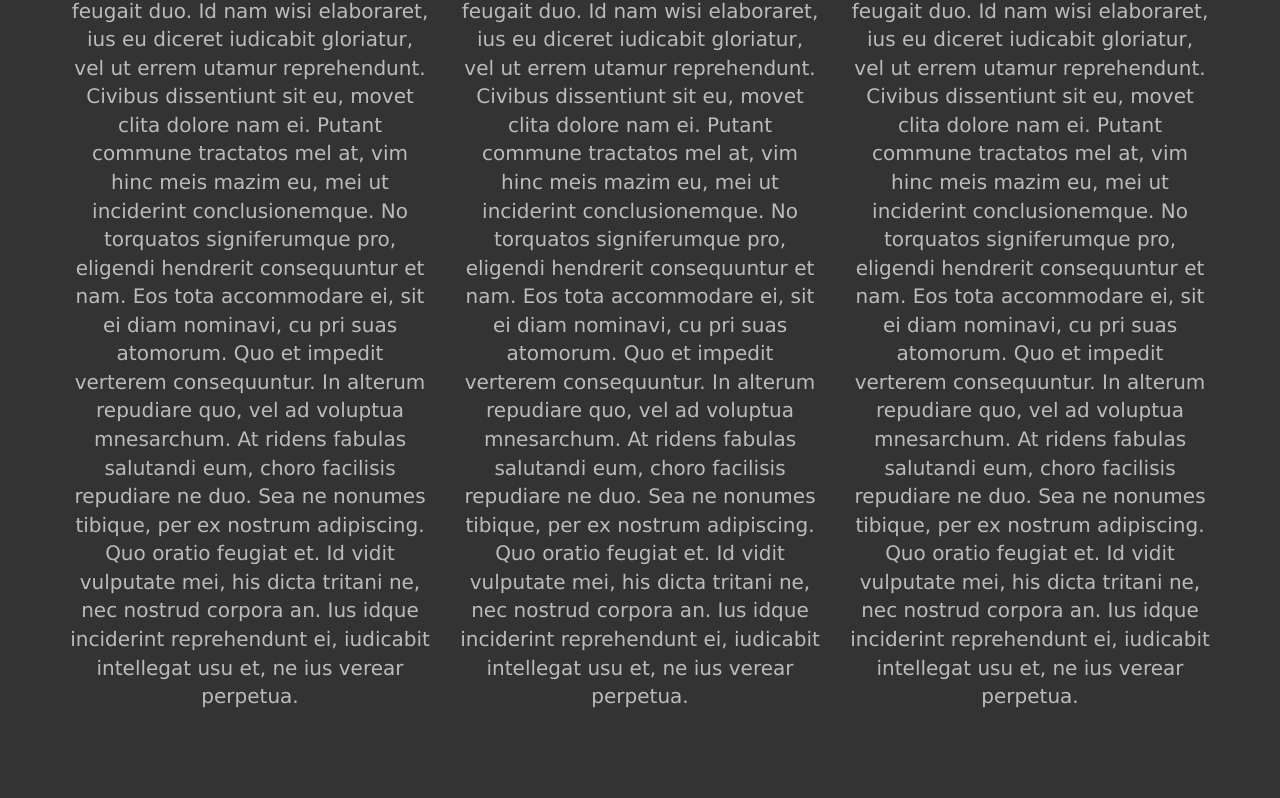
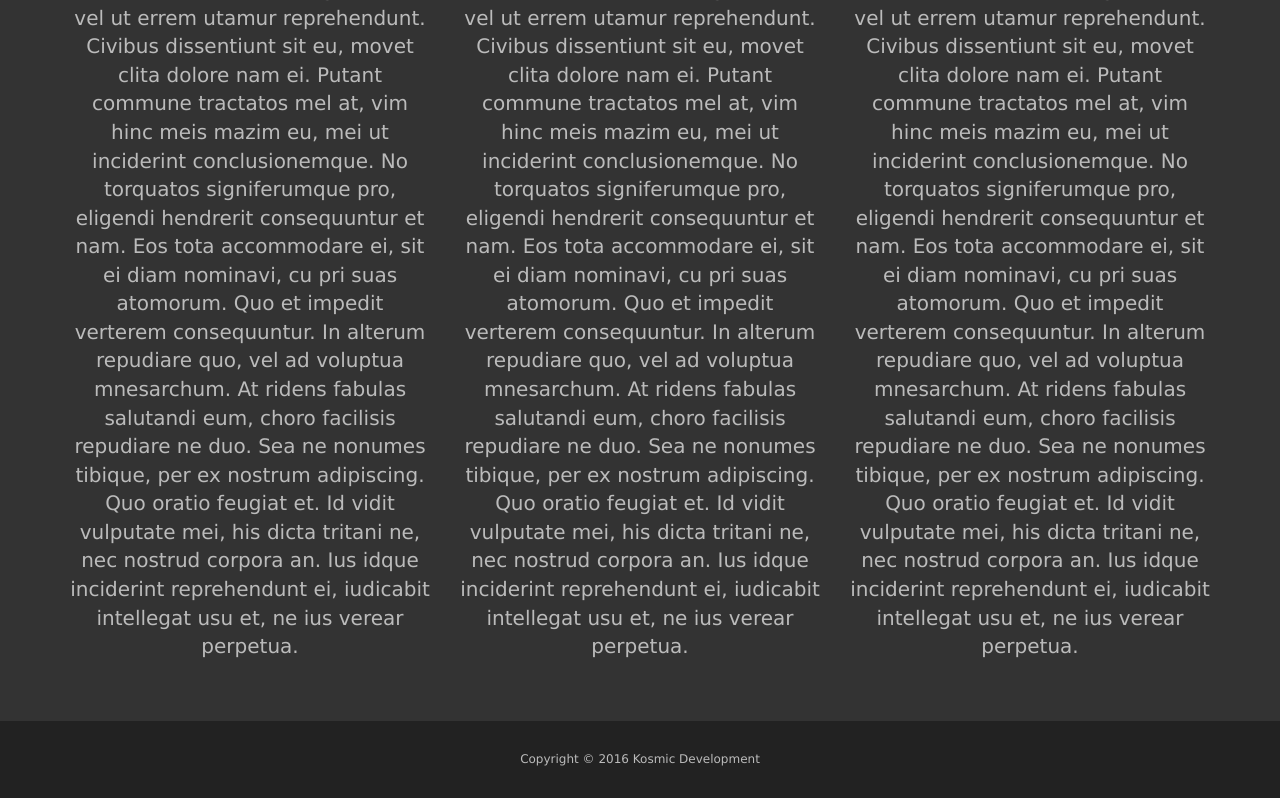
Before and after one commit to Kosmic-Development-Team/Kosmic-Development-Team.github.io, a plain HTML site: page index.html in a window 1280 px wide. Shown: the part 1409-2207 px from the top of the page. Before the commit the page ends 2130 px from the top, so only its background shows below. Drawn offline with nearby package versions, Linux system fonts and the light colour scheme.

Commit message:
Added copyright footer

```diff
--- a/css/style.css
+++ b/css/style.css
@@ -4,7 +4,19 @@ body {
 }
 
 section {
-	padding-top: 100px;
+	padding-top: 50px;
+	padding-bottom: 50px;
+}
+
+footer {
+	padding-bottom: 30px;
+	padding-top: 30px;
+}
+
+.copyright {
+	color: #bbb;
+	font-size: 12px;
+	text-align: center;
 }
 
 ::selection {
@@ -14,6 +26,7 @@ section {
 
 ::-webkit-scrollbar {
 	width: 14px;
+	background: #222;
 }
 
 ::-webkit-scrollbar-track {
@@ -21,12 +34,12 @@ section {
 }
 
 ::-webkit-scrollbar-thumb {
-  	background: #666;
+  	background: #333;
   	-webkit-box-shadow: inset 0 0 6px rgba(0, 0, 0, 0.2);
 }
 
 ::-webkit-scrollbar-thumb:hover {
-  	background: #666;
+  	background: #333;
   	-webkit-box-shadow: inset 0 0 6px rgba(0, 0, 0, 0.6);
 }
 
--- a/index.html
+++ b/index.html
@@ -83,5 +83,16 @@
 			</div>
 		</div>
 	</section>
+	<footer class="bg-dark">
+		<div class="container">
+			<div class="row">
+				<div class="col-md-12 copyright">
+					Copyright © 2016
+					<script>new Date().getFullYear()>2016&&document.write("- "+new Date().getFullYear());</script>
+					Kosmic Development
+				</div>
+			</div>
+		</div>
+	</footer>
 </body>
 </html>
```
